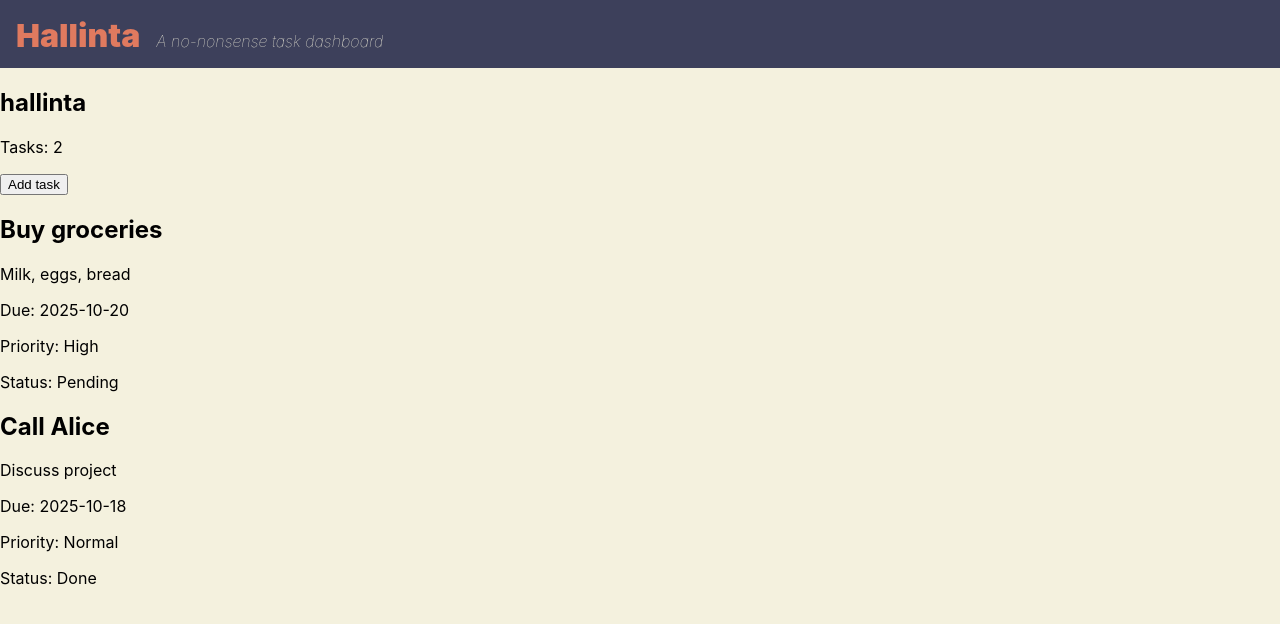
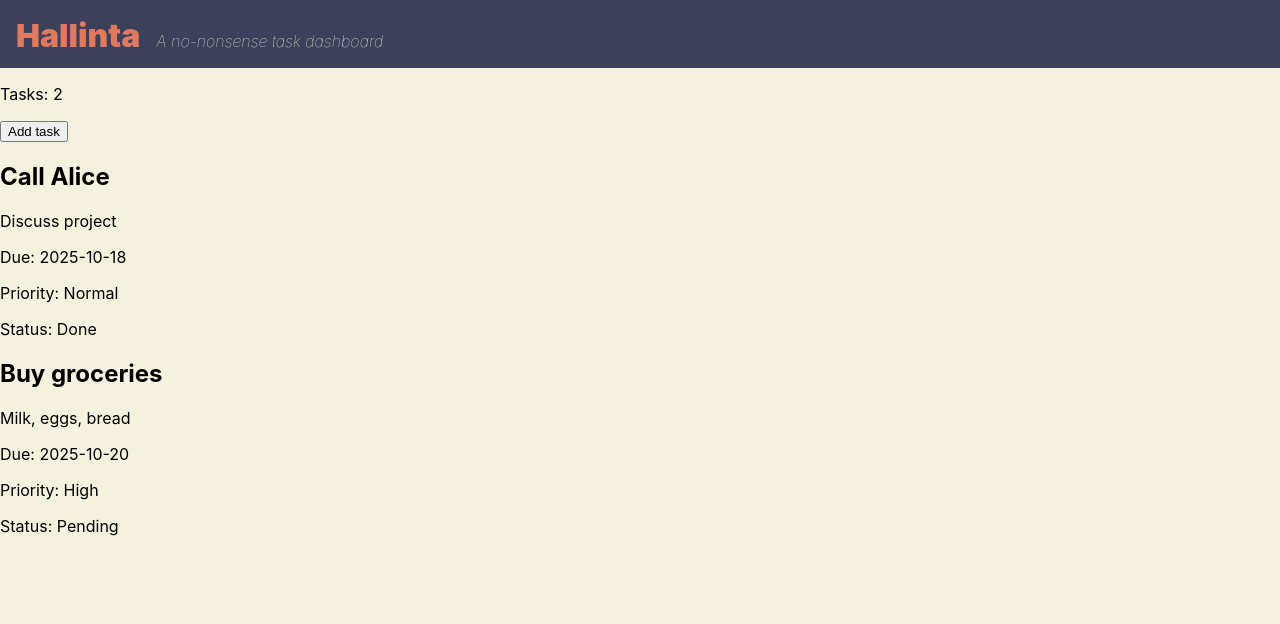
Before and after one commit to leomwilson/hallinta, an Angular app: page / in a window 1280 px wide. Shown: the top 624 px of the page. Built offline with nearby package versions, Linux system fonts and the light colour scheme.

Commit message:
Fix sorting

```diff
--- a/src/app/app.html
+++ b/src/app/app.html
@@ -2,7 +2,6 @@
 
 <main class="container">
 	<section class="tasks">
-		<h1>{{ title() }}</h1>
 		<p>Tasks: {{ tasks().length }}</p>
 		<button (click)="addSampleTask()">Add task</button>
 
@@ -11,7 +10,7 @@
 		</div>
 
 			<div class="task-list">
-				<app-task *ngFor="let t of tasks(); let i = index" [task]="t" (taskChange)="onTaskChange(i, $event)"></app-task>
+				<app-task *ngFor="let t of sortedTasks(); let i = index" [task]="t" (taskChange)="onTaskChangeByCreatedAt(t.createdAt ?? 0, $event)"></app-task>
 			</div>
 	</section>
 </main>
--- a/src/app/app.ts
+++ b/src/app/app.ts
@@ -1,8 +1,18 @@
-import { Component, signal, effect } from '@angular/core';
+import { Component, signal, effect, computed } from '@angular/core';
 import { RouterOutlet } from '@angular/router';
 import { NavBar } from './nav-bar/nav-bar';
 import { Task } from './task/task';
 import { CommonModule } from '@angular/common';
+
+// top-level task type so methods and signals can use it
+type TaskItem = {
+  title?: string;
+  description?: string;
+  dueDate?: string;
+  priority?: string;
+  status?: string;
+  createdAt?: number;
+};
 
 @Component({
   selector: 'app-root',
@@ -15,7 +25,54 @@ export class App {
   protected readonly title = signal('hallinta');
 
   // tasks signal holds the list of tasks shown in the UI
-  tasks = signal<Array<Record<string, string>>>([]);
+  tasks = signal<TaskItem[]>([]);
+
+  // derived sorted list according to dueDate, with no-date tasks at bottom
+  // except the most recently created task which is placed before other no-date tasks
+  sortedTasks = computed(() => {
+    const list: TaskItem[] = this.tasks() || [];
+
+    // ensure createdAt is numeric
+    const normalized: TaskItem[] = list.map((t: TaskItem) => ({ ...t, createdAt: typeof t.createdAt === 'number' ? t.createdAt : 0 }));
+
+    // helper to parse due date (ms) or NaN
+    const parseDue = (t: TaskItem) => (t.dueDate ? Date.parse(t.dueDate) : NaN);
+
+    // separate
+    const withDate: { task: TaskItem; dueMs: number }[] = [];
+    const withoutDate: TaskItem[] = [];
+
+    normalized.forEach((t: TaskItem) => {
+      const dueMs = parseDue(t);
+      if (!isNaN(dueMs)) withDate.push({ task: t, dueMs });
+      else withoutDate.push(t);
+    });
+
+    // sort withDate ascending
+    withDate.sort((a, b) => a.dueMs - b.dueMs);
+
+    const out: TaskItem[] = [];
+    out.push(...withDate.map((x) => x.task));
+
+  // find most recent createdAt among normalized
+  const mostRecent = normalized.reduce((best: TaskItem | null, cur: TaskItem) => (cur.createdAt! > (best?.createdAt ?? 0) ? cur : best), normalized[0] || null);
+
+    if (mostRecent) {
+      const mostRecentHasDate = !isNaN(parseDue(mostRecent));
+      if (!mostRecentHasDate) {
+        // put the most recent no-date task first among no-date tasks
+        const idx = withoutDate.findIndex((t) => t.createdAt === mostRecent.createdAt);
+        if (idx >= 0) {
+          out.push(withoutDate[idx]);
+          withoutDate.splice(idx, 1);
+        }
+      }
+    }
+
+    out.push(...withoutDate);
+
+    return out;
+  });
 
   constructor() {
     this.loadTasks();
@@ -37,7 +94,10 @@ export class App {
       if (raw) {
         const data = JSON.parse(raw);
         if (Array.isArray(data)) {
-          this.tasks.set(data);
+          // ensure each task has a createdAt so we can identify the most recent
+          const now = Date.now();
+          const normalized = data.map((t: any, i: number) => ({ ...t, createdAt: t.createdAt ?? (now - (data.length - i)) }));
+          this.tasks.set(normalized);
           return;
         }
       }
@@ -46,21 +106,34 @@ export class App {
     }
 
     // default sample tasks if none saved
+    const now = Date.now();
     this.tasks.set([
-      { title: 'Buy groceries', description: 'Milk, eggs, bread', dueDate: '2025-10-20', priority: 'High', status: 'Pending' },
-      { title: 'Call Alice', description: 'Discuss project', dueDate: '2025-10-18', priority: 'Normal', status: 'Done' }
+      { title: 'Buy groceries', description: 'Milk, eggs, bread', dueDate: '2025-10-20', priority: 'High', status: 'Pending', createdAt: now - 2000 },
+      { title: 'Call Alice', description: 'Discuss project', dueDate: '2025-10-18', priority: 'Normal', status: 'Done', createdAt: now - 1000 }
     ]);
   }
 
   addSampleTask() {
     const current = this.tasks();
-    this.tasks.set([...current, { title: 'New task', description: '', dueDate: '', priority: 'Normal', status: 'Pending' }]);
+    const newTask = { title: 'New task', description: '', dueDate: '', priority: 'Normal', status: 'Pending', createdAt: Date.now() };
+    this.tasks.set([...current, newTask]);
   }
 
-  onTaskChange(index: number, updated: Record<string, string>) {
+  onTaskChange(index: number, updated: Partial<TaskItem>) {
     const list = [...this.tasks()];
-    list[index] = updated;
+    const existing = list[index] || {};
+    list[index] = { ...existing, ...updated, createdAt: existing.createdAt ?? Date.now() } as TaskItem;
     this.tasks.set(list);
   }
 
+  onTaskChangeByCreatedAt(createdAt: number | string, updated: Partial<TaskItem>) {
+    const list = [...this.tasks()];
+    const idx = list.findIndex((t) => (t.createdAt ?? 0) === +createdAt);
+    if (idx >= 0) {
+      const existing = list[idx] || {};
+      list[idx] = { ...existing, ...updated, createdAt: existing.createdAt ?? Date.now() } as TaskItem;
+      this.tasks.set(list);
+    }
+  }
+
 }
```
